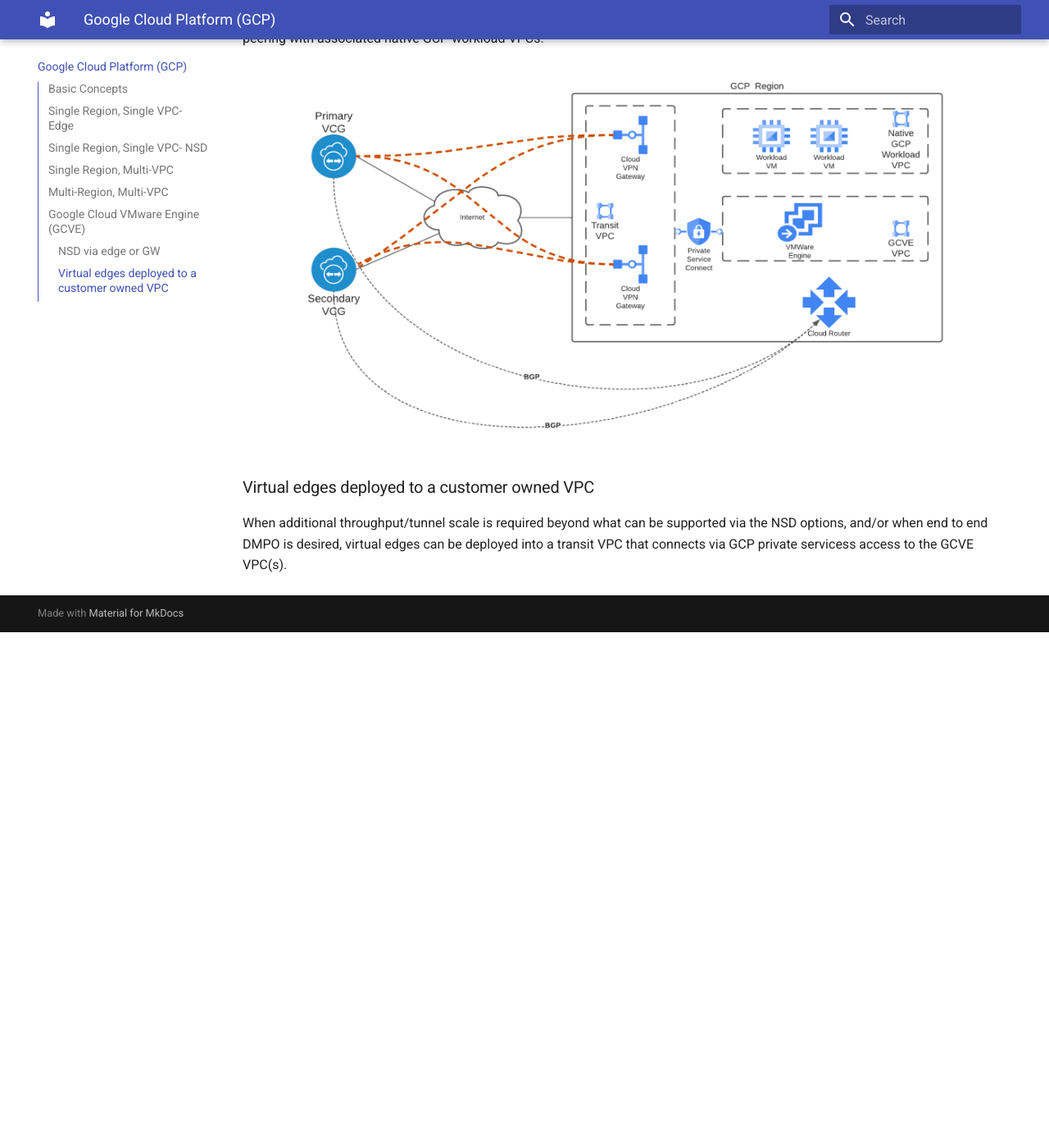
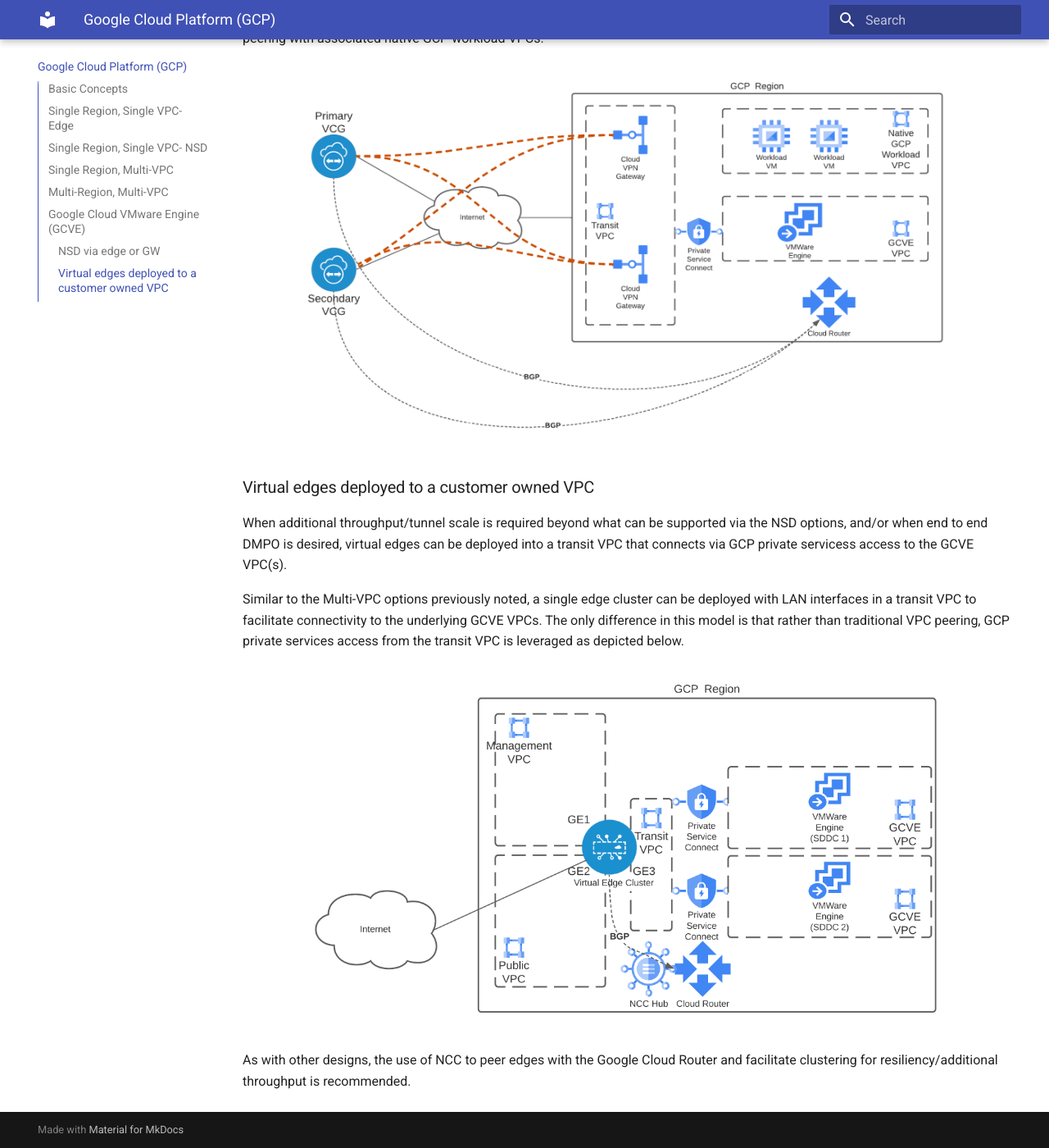
Before and after one commit to el-hoffer/velo-mc-refarch, an MkDocs documentation site: the page built from docs/4-gcp.md, in a window 1280 px wide and 1400 px high, scrolled down 4834 px. Shown: the whole window at 82% size. Built offline with MkDocs 1.6.1 and Material for MkDocs 9.7.7, drawn with Linux system fonts in a browser that asks for light colours; before the commit the page ends 5605 px from its top, so only the background shows below that.

Commit message:
gcve edge based section

```diff
--- a/docs/4-gcp.md
+++ b/docs/4-gcp.md
@@ -70,3 +70,11 @@ In deployments with either multiple GCVE private clouds, or, a combination of GC
 
 ### Virtual edges deployed to a customer owned VPC
 When additional throughput/tunnel scale is required beyond what can be supported via the NSD options, and/or when end to end DMPO is desired, virtual edges can be deployed into a transit VPC that connects via GCP private servicess access to the GCVE VPC(s).
+
+Similar to the Multi-VPC options previously noted, a single edge cluster can be deployed with LAN interfaces in a transit VPC to facilitate connectivity to the underlying GCVE VPCs.  The only difference in this model is that rather than traditional VPC peering, GCP private services access from the transit VPC is leveraged as depicted below.
+<figure markdown>
+  ![Image title](/images/gcp/multi-gcve-edge.png){ width="800" }
+  <figcaption></figcaption>
+</figure>
+
+As with other designs, the use of NCC to peer edges with the Google Cloud Router and facilitate clustering for resiliency/additional throughput is recommended.
```
Also changed, not shown: docs/images/gcp/multi-gcve-edge.png (added).
